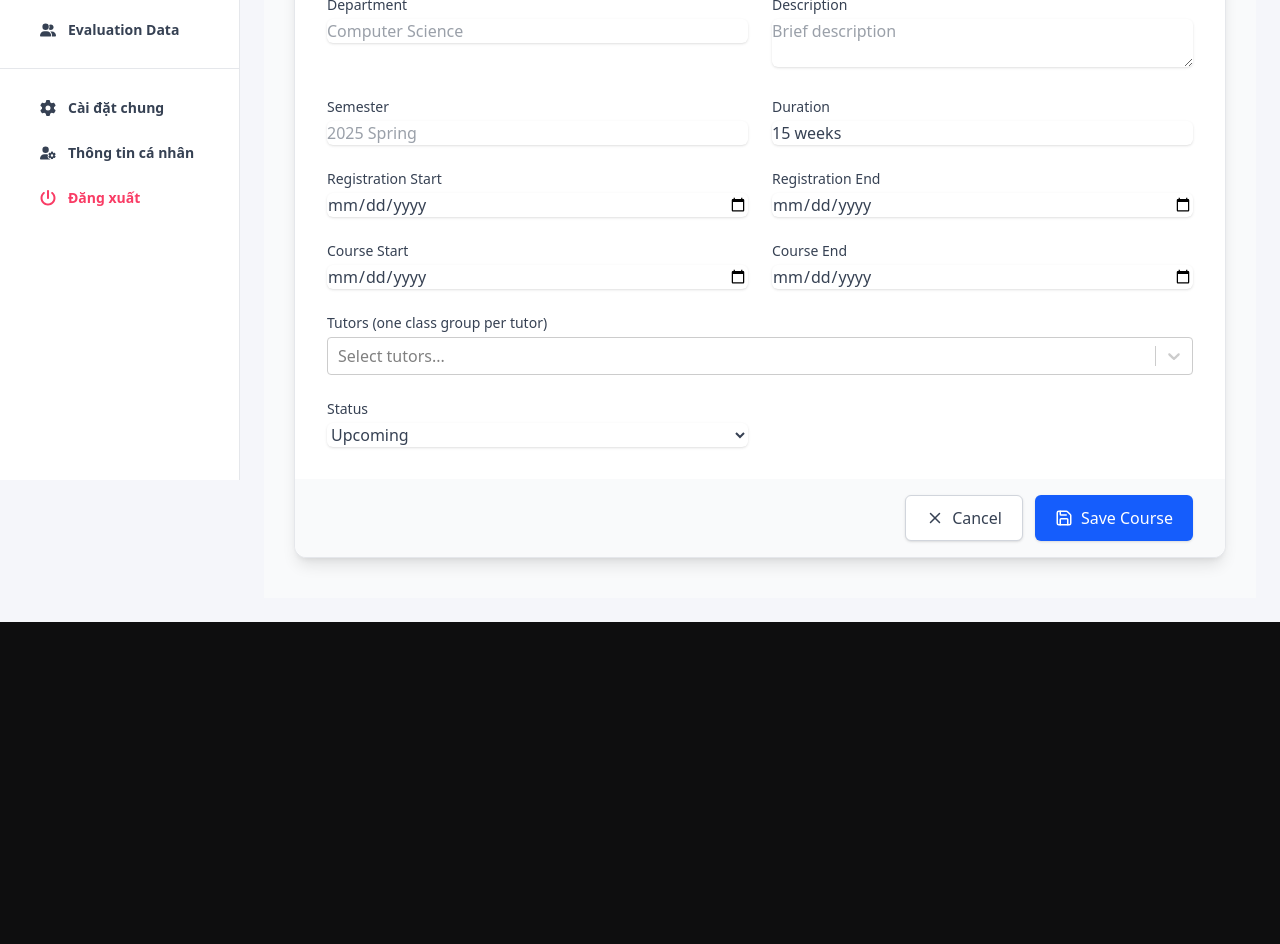
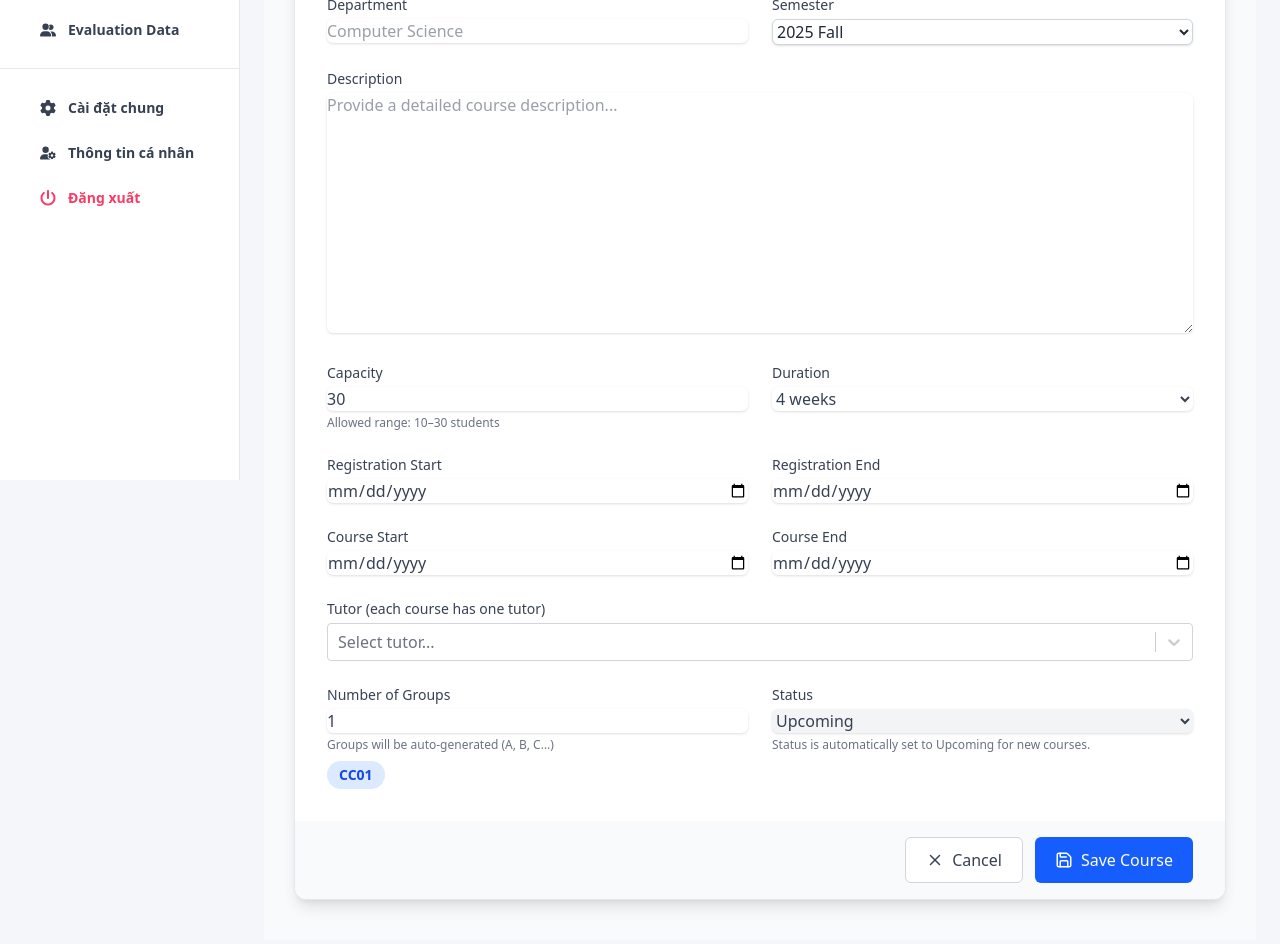
Before and after one commit to tantailuong099-cloud/CO3001_Project_FrontEnd, a Next.js app: page /admin/program/new in a window 1280 px wide. Shown: the part 320-1264 px from the top of the page. Before the commit the page ends 942 px from the top, so only its background shows below. Built offline with nearby package versions, Linux system fonts and the light colour scheme; no server answers.

Commit message:
add Create Course functionality with auto-generated class groups

```diff
--- a/src/app/(admin)/admin/program/new/page.tsx
+++ b/src/app/(admin)/admin/program/new/page.tsx
@@ -1,4 +1,5 @@
-// src/app/(admin)/admin/program/new/page.tsx
+// CO3001_Project_FrontEnd_main\src\app\(admin)\admin\program\new\page.tsx
+
 "use client";
 
 import React, { useEffect, useState } from "react";
@@ -21,12 +22,14 @@ interface CourseFormData {
   description: string;
   duration: string;
   semester: string;
+  capacity: number;
   registrationStart: string;
   registrationEnd: string;
   courseStart: string;
   courseEnd: string;
   tutors: string[];
-  status: CourseStatus;
+  classGroups: string[];   // NEW
+  groupCount: number;      // NEW
 }
 
 const initialFormData: CourseFormData = {
@@ -36,12 +39,39 @@ const initialFormData: CourseFormData = {
   description: "",
   duration: "15 weeks",
   semester: "",
+  capacity: 30,
   registrationStart: "",
   registrationEnd: "",
   courseStart: "",
   courseEnd: "",
   tutors: [],
-  status: "upcoming",
+  classGroups: [],
+  groupCount: 1,
+};
+
+const COURSE_NAMES: Record<string, string> = {
+  CO3045: "Game Programming",
+  CO3047: "Advanced Computer Networks",
+  CO3049: "Web Programming",
+  CO3051: "Mobile Systems",
+  CO3057: "Digital Image Processing and Computer Vision",
+  CO3059: "Computer Graphics",
+  CO3061: "Introduction to Artificial Intelligence",
+  CO3065: "Advanced Software Engineering",
+  CO3067: "Parallel Computing",
+  CO3069: "Cryptography and Network Security",
+  CO3071: "Distributed Systems",
+  CO3083: "Advance Cryptography and Coding Theory",
+  CO3085: "Natural Language Processing",
+  CO3089: "High Performance Computing Topics",
+  C03115: "Systems Analysis and Design",
+  CO4025: "Information and Social Networks",
+  CO3117: "Machine Learning",
+  CO4031: "Data Warehouses and Decision Support Systems",
+  CO4033: "Big Data Analytics and Business Intelligence",
+  CO4035: "Enterprise Resource Planning Systems",
+  CO4037: "Management Information Systems",
+  CO4039: "Biometric Security",
 };
 
 export default function AddNewCoursePage() {
@@ -52,17 +82,18 @@ export default function AddNewCoursePage() {
 
   const BACKEND_URL = process.env.NEXT_PUBLIC_API_URL || "http://localhost:4000";
 
-  // Fetch tutors
+  // -------------------------------
+  // Fetch all tutors (one tutor per course)
+  // -------------------------------
   useEffect(() => {
     async function fetchTutors() {
       try {
-        console.log("Fetching tutors...");
-        const res = await fetch(`${BACKEND_URL}/api/user/Tutor`);
-        console.log("Fetch response:", res);
+        const res = await fetch(`${BACKEND_URL}/api/user/Tutor`, {
+          credentials: "include",
+        });
         if (!res.ok) throw new Error("Failed to fetch tutors");
         const data = await res.json();
-        setTutorList(data);  // <-- actually set the tutor list
-        console.log("Tutor data:", data);
+        setTutorList(data);
       } catch (err) {
         console.error("Failed to fetch tutors:", err);
       }
@@ -71,50 +102,151 @@ export default function AddNewCoursePage() {
   }, []);
 
 
+  // -------------------------------
+  // Helper: Generate Class Groups
+  // -------------------------------
+  const generateGroups = (count: number): string[] => {
+    return Array.from({ length: count }, (_, i) =>
+      `CC${String(i + 1).padStart(2, "0")}`
+    );
+  };
+
+
+
+  // -------------------------------
+  // Form Change Handlers
+  // -------------------------------
   const handleChange = (
     e: React.ChangeEvent<HTMLInputElement | HTMLSelectElement | HTMLTextAreaElement>
   ) => {
     const { name, value } = e.target;
+
+    // Special fields that must be numbers
+    if (name === "capacity" || name === "groupCount") {
+      setFormData((prev) => ({
+        ...prev,
+        [name]: Number(value),
+      }));
+      return;
+    }
+
+    // Auto-fill courseName when entering courseCode
+    if (name === "courseCode") {
+      const upper = value.toUpperCase();
+      setFormData((prev) => ({
+        ...prev,
+        courseCode: upper,
+        courseName: COURSE_NAMES[upper] ?? prev.courseName,
+      }));
+      return;
+    }
+    // Default
     setFormData((prev) => ({ ...prev, [name]: value }));
   };
 
-  const handleTutorSelect = (e: React.ChangeEvent<HTMLSelectElement>) => {
-    const selected = Array.from(e.target.selectedOptions).map((opt) => opt.value);
-    setFormData((prev) => ({ ...prev, tutors: selected }));
+  const handleTutorSelectChange = (selected: any) => {
+    setFormData((prev) => ({
+      ...prev,
+      tutors: selected ? [selected.value] : [],
+    }));
   };
 
-  const tutorOptions = tutorList.map((tutor) => ({
-    value: tutor._id,
-    label: `${tutor.name} (${tutor.email})`,
+
+  // Convert weeks to number
+  const parseWeeks = (duration: string) =>
+    parseInt(duration.split(" ")[0], 10);
+
+  // Format YYYY-MM-DD
+  const toDateInputValue = (date: Date) =>
+    date.toISOString().split("T")[0];
+
+  // Add days
+  const addDays = (date: Date, days: number) => {
+    const d = new Date(date);
+    d.setDate(d.getDate() + days);
+    return d;
+  };
+
+  // Auto-update when registrationStart changes
+  const handleRegistrationStartChange = (start: string) => {
+    const startDate = new Date(start);
+    const registrationEnd = addDays(startDate, 14); // +2 weeks
+    const courseStart = registrationEnd;
+    const durationWeeks = parseWeeks(formData.duration);
+    const courseEnd = addDays(courseStart, durationWeeks * 7);
+
+    setFormData((prev) => ({
+      ...prev,
+      registrationStart: start,
+      registrationEnd: toDateInputValue(registrationEnd),
+      courseStart: toDateInputValue(courseStart),
+      courseEnd: toDateInputValue(courseEnd),
     }));
+  };
 
-  // Handler for react-select
-  const handleTutorSelectChange = (selected: any) => {
-    setFormData({
-      ...formData,
-      tutors: selected ? selected.map((s: any) => s.value) : [],
-    });
+  // Auto-update when duration changes
+  const handleDurationChange = (duration: string) => {
+    const regEnd = new Date(formData.registrationEnd);
+    const start = new Date(formData.courseStart);
+
+    const weeks = parseWeeks(duration);
+    const newCourseEnd = addDays(start || regEnd, weeks * 7);
+
+    setFormData((prev) => ({
+      ...prev,
+      duration,
+      courseEnd: toDateInputValue(newCourseEnd),
+    }));
   };
+
 
   const handleGoBack = () => router.push("/admin/program");
 
+
+  // -------------------------------
+  // Submit Form
+  // -------------------------------
   const handleSubmit = async (e: React.FormEvent) => {
     e.preventDefault();
+
     if (!formData.tutors.length) {
-      alert("Please select at least one tutor.");
+      alert("Please select a tutor.");
+      return;
+    }
+
+    if (formData.groupCount < 1) {
+      alert("Number of groups must be at least 1.");
       return;
     }
 
     setIsLoading(true);
+
     try {
+      const classGroups = generateGroups(formData.groupCount);
+
+      const payload = {
+        ...formData,
+        classGroups,
+        status: "upcoming",
+      };
+
+      console.log("🔵 SENDING PAYLOAD:", JSON.stringify(payload, null, 2));
+
       const res = await fetch(`${BACKEND_URL}/api/course/create`, {
         method: "POST",
         headers: { "Content-Type": "application/json" },
-        body: JSON.stringify(formData),
+        credentials: "include",
+        body: JSON.stringify(payload),
       });
+
+      console.log("🟠 BACKEND RESPONSE STATUS:", res.status);
+      console.log("🟠 BACKEND RESPONSE TEXT:", await res.text());
+
       if (!res.ok) throw new Error("Failed to create course");
+
       alert("Course and class groups created successfully!");
       router.push("/admin/program");
+
     } catch (err) {
       console.error(err);
       alert("Error creating course. Check console for details.");
@@ -123,14 +255,25 @@ export default function AddNewCoursePage() {
     }
   };
 
+
+  // -------------------------------
+  // Render UI
+  // -------------------------------
+  const tutorOptions = tutorList.map((tutor) => ({
+    value: tutor._id,
+    label: `${tutor.name} (${tutor.email})`,
+  }));
+
   return (
     <div className="py-10 px-[30px] min-h-screen bg-gray-50">
+
       {/* Header */}
       <div className="flex items-center justify-between gap-5 mb-8">
         <div>
           <h1 className="text-4xl font-bold text-gray-900 mb-2">Add New Course</h1>
           <p className="text-gray-600 text-sm font-medium">Admin / Courses / New</p>
         </div>
+
         <button
           onClick={handleGoBack}
           className="flex items-center gap-2 bg-white text-gray-700 px-5 py-2.5 rounded-md hover:bg-gray-50 transition font-medium shadow-sm border border-gray-300"
@@ -139,10 +282,12 @@ export default function AddNewCoursePage() {
         </button>
       </div>
 
+
       {/* Form */}
       <div className="bg-white shadow-lg rounded-xl border border-gray-200">
         <form onSubmit={handleSubmit}>
           <div className="p-8 grid grid-cols-1 md:grid-cols-2 gap-6">
+
             {/* Course Code */}
             <div>
               <label className="block text-sm font-medium text-gray-700 mb-1">Course Code</label>
@@ -152,8 +297,8 @@ export default function AddNewCoursePage() {
                 value={formData.courseCode}
                 onChange={handleChange}
                 required
-                className="w-full rounded-md border-gray-300 shadow-sm focus:border-blue-500 focus:ring-blue-500 text-gray-700"
                 placeholder="CO3001"
+                className="w-full rounded-md border-gray-300 text-gray-700 shadow-sm focus:border-blue-500"
               />
             </div>
 
@@ -166,8 +311,8 @@ export default function AddNewCoursePage() {
                 value={formData.courseName}
                 onChange={handleChange}
                 required
-                className="w-full rounded-md border-gray-300 shadow-sm focus:border-blue-500 focus:ring-blue-500 text-gray-700"
-                placeholder="Computer Networks"
+                placeholder="Machine Learning"
+                className="w-full rounded-md border-gray-300 shadow-sm text-gray-700 focus:border-blue-500"
               />
             </div>
 
@@ -179,129 +324,232 @@ export default function AddNewCoursePage() {
                 name="department"
                 value={formData.department}
                 onChange={handleChange}
-                className="w-full rounded-md border-gray-300 shadow-sm focus:border-blue-500 focus:ring-blue-500 text-gray-700"
                 placeholder="Computer Science"
-              />
-            </div>
-
-            {/* Description */}
-            <div>
-              <label className="block text-sm font-medium text-gray-700 mb-1">Description</label>
-              <textarea
-                name="description"
-                value={formData.description}
-                onChange={handleChange}
-                className="w-full rounded-md border-gray-300 shadow-sm focus:border-blue-500 focus:ring-blue-500 text-gray-700"
-                placeholder="Brief description"
+                className="w-full rounded-md border-gray-300 shadow-sm text-gray-700 focus:border-blue-500"
               />
             </div>
 
             {/* Semester */}
             <div>
               <label className="block text-sm font-medium text-gray-700 mb-1">Semester</label>
-              <input
-                type="text"
+              <select
                 name="semester"
                 value={formData.semester}
                 onChange={handleChange}
-                placeholder="2025 Spring"
-                className="w-full rounded-md border-gray-300 shadow-sm focus:border-blue-500 focus:ring-blue-500 text-gray-700"
+                className="w-full rounded-md border border-gray-300 bg-white text-gray-800 shadow-sm focus:ring-blue-500 focus:border-blue-500"
+              >
+                <option value="2025 Fall">2025 Fall</option>
+                <option value="2026 Spring">2026 Spring</option>
+              </select>
+            </div>
+
+            {/* Description (full width, big textarea) */}
+            <div className="md:col-span-2">
+              <label className="block text-sm font-medium text-gray-700 mb-1">Description</label>
+              <textarea
+                name="description"
+                value={formData.description}
+                onChange={handleChange}
+                placeholder="Provide a detailed course description..."
+                rows={10}
+                className="w-full rounded-md border-gray-300 shadow-sm text-gray-700 focus:border-blue-500 resize-y"
               />
+            </div>
+
+            {/* Capacity */}
+            <div>
+              <label className="block text-sm font-medium text-gray-700 mb-1">Capacity</label>
+              <input
+                type="number"
+                name="capacity"
+                min={10}
+                max={30}
+                value={formData.capacity}
+                onChange={handleChange}
+                className="w-full rounded-md border-gray-300 shadow-sm text-gray-700 focus:border-blue-500"
+              />
+              <p className="text-xs text-gray-500 mt-1">Allowed range: 10–30 students</p>
             </div>
 
             {/* Duration */}
             <div>
               <label className="block text-sm font-medium text-gray-700 mb-1">Duration</label>
-              <input
-                type="text"
+              <select
                 name="duration"
                 value={formData.duration}
-                onChange={handleChange}
-                placeholder="15 weeks"
-                className="w-full rounded-md border-gray-300 shadow-sm focus:border-blue-500 focus:ring-blue-500 text-gray-700"
-              />
+                onChange={(e) => handleDurationChange(e.target.value)}
+                className="w-full rounded-md border-gray-300 text-gray-700 shadow-sm focus:border-blue-500 bg-white"
+              >
+                <option value="4 weeks">4 weeks</option>
+                <option value="6 weeks">6 weeks</option>
+                <option value="8 weeks">8 weeks</option>
+                <option value="10 weeks">10 weeks</option>
+              </select>
             </div>
 
             {/* Registration Start */}
             <div>
-              <label className="block text-sm font-medium text-gray-700 mb-1">Registration Start</label>
+              <label className="block text-sm font-medium text-gray-700 mb-1">
+                Registration Start
+              </label>
               <input
                 type="date"
                 name="registrationStart"
                 value={formData.registrationStart}
-                onChange={handleChange}
-                className="w-full rounded-md border-gray-300 shadow-sm focus:border-blue-500 focus:ring-blue-500 text-gray-700"
+                onChange={(e) => handleRegistrationStartChange(e.target.value)}
+                className="w-full rounded-md border-gray-300 shadow-sm text-gray-700 focus:border-blue-500"
               />
             </div>
 
-            {/* Registration End */}
+            {/* Registration End (auto-calculated but editable) */}
             <div>
-              <label className="block text-sm font-medium text-gray-700 mb-1">Registration End</label>
+              <label className="block text-sm font-medium text-gray-700 mb-1">
+                Registration End
+              </label>
               <input
                 type="date"
                 name="registrationEnd"
                 value={formData.registrationEnd}
                 onChange={handleChange}
-                className="w-full rounded-md border-gray-300 shadow-sm focus:border-blue-500 focus:ring-blue-500 text-gray-700"
+                className="w-full rounded-md border-gray-300 shadow-sm text-gray-700 focus:border-blue-500"
               />
             </div>
 
             {/* Course Start */}
             <div>
-              <label className="block text-sm font-medium text-gray-700 mb-1">Course Start</label>
+              <label className="block text-sm font-medium text-gray-700 mb-1">
+                Course Start
+              </label>
               <input
                 type="date"
                 name="courseStart"
                 value={formData.courseStart}
                 onChange={handleChange}
-                className="w-full rounded-md border-gray-300 shadow-sm focus:border-blue-500 focus:ring-blue-500 text-gray-700"
+                className="w-full rounded-md border-gray-300 shadow-sm text-gray-700 focus:border-blue-500"
               />
             </div>
 
             {/* Course End */}
             <div>
-              <label className="block text-sm font-medium text-gray-700 mb-1">Course End</label>
+              <label className="block text-sm font-medium text-gray-700 mb-1">
+                Course End
+              </label>
               <input
                 type="date"
                 name="courseEnd"
                 value={formData.courseEnd}
                 onChange={handleChange}
-                className="w-full rounded-md border-gray-300 shadow-sm focus:border-blue-500 focus:ring-blue-500 text-gray-700"
+                className="w-full rounded-md border-gray-300 shadow-sm text-gray-700 focus:border-blue-500"
               />
             </div>
 
-            {/* Tutors Multi-Select */}
+
+            {/* Tutors */}
             <div className="md:col-span-2">
               <label className="block text-sm font-medium text-gray-700 mb-1">
-                Tutors (one class group per tutor)
+                Tutor (each course has one tutor)
               </label>
               <Select
-                isMulti
                 options={tutorOptions}
+                isMulti={false}
                 value={tutorOptions.filter((opt) => formData.tutors.includes(opt.value))}
-                onChange={handleTutorSelectChange}
-                className="basic-multi-select text-gray-700"
+                onChange={(option) =>
+                  setFormData({ ...formData, tutors: option ? [option.value] : [] })
+                }
+                placeholder="Select tutor..."
                 classNamePrefix="select"
-                placeholder="Select tutors..."
+                className="text-gray-800"  // affects wrapper
+                styles={{
+                  control: (base) => ({
+                    ...base,
+                    backgroundColor: "white",
+                    color: "#111827", // gray-900
+                    borderColor: "#d1d5db", // gray-300
+                  }),
+                  singleValue: (base) => ({
+                    ...base,
+                    color: "#111827", // selected text color
+                  }),
+                  input: (base) => ({
+                    ...base,
+                    color: "#111827", // typing text color
+                  }),
+                  placeholder: (base) => ({
+                    ...base,
+                    color: "#6b7280", // gray-500
+                  }),
+                  menu: (base) => ({
+                    ...base,
+                    backgroundColor: "white",
+                    color: "#111827",
+                  }),
+                  option: (base, state) => ({
+                    ...base,
+                    backgroundColor: state.isFocused ? "#e5e7eb" : "white", // gray-200 hover
+                    color: "#111827",
+                  }),
+                }}
               />
+
             </div>
+
+
+            {/* Number of Groups */}
+            <div>
+              <label className="block text-sm font-medium text-gray-700 mb-1">
+                Number of Groups
+              </label>
+              <input
+                type="number"
+                min={1}
+                max={10}
+                value={formData.groupCount}
+                onChange={(e) =>
+                  setFormData({ ...formData, groupCount: Number(e.target.value) })
+                }
+                className="w-full rounded-md border-gray-300 shadow-sm text-gray-700 focus:border-blue-500"
+              />
+              <p className="text-xs text-gray-500 mt-1">
+                Groups will be auto-generated (A, B, C…)
+              </p>
+
+              {/* Preview groups */}
+              {formData.groupCount > 0 && (
+                <div className="mt-2 flex flex-wrap gap-2 text-sm text-blue-700">
+                  {generateGroups(formData.groupCount).map((g) => (
+                    <span
+                      key={g}
+                      className="px-3 py-1 bg-blue-100 rounded-full font-semibold"
+                    >
+                      {g}
+                    </span>
+                  ))}
+                </div>
+              )}
+            </div>
+
 
             {/* Status */}
               <div>
-              <label className="block text-sm font-medium text-gray-700 mb-1">Status</label>
+                <label className="block text-sm font-medium text-gray-700 mb-1">
+                  Status
+                </label>
+
                 <select
                   name="status"
-                value={formData.status}
-                onChange={handleChange}
-                className="w-full rounded-md border-gray-300 shadow-sm focus:border-blue-500 focus:ring-blue-500 text-gray-700"
+                  value="upcoming"
+                  disabled
+                  className="w-full rounded-md border-gray-300 text-gray-700 bg-gray-100 shadow-sm"
                 >
                   <option value="upcoming">Upcoming</option>
-                <option value="registration">Registration</option>
-                <option value="ongoing">Ongoing</option>
-                <option value="completed">Completed</option>
                 </select>
+
+                <p className="text-xs text-gray-500 mt-1">
+                  Status is automatically set to Upcoming for new courses.
+                </p>
               </div>
           </div>
+
 
           {/* Footer */}
           <div className="bg-gray-50 px-8 py-4 rounded-b-xl flex justify-end gap-3">
@@ -309,18 +557,20 @@ export default function AddNewCoursePage() {
               type="button"
               onClick={handleGoBack}
               disabled={isLoading}
-              className="flex items-center gap-2 bg-white text-gray-700 px-5 py-2.5 rounded-md hover:bg-gray-50 transition font-medium shadow-sm border border-gray-300 disabled:opacity-50"
+              className="flex items-center gap-2 bg-white text-gray-700 px-5 py-2.5 rounded-md border border-gray-300 hover:bg-gray-50 disabled:opacity-50"
             >
               <X size={18} /> Cancel
             </button>
+
             <button
               type="submit"
               disabled={isLoading}
-              className="flex items-center gap-2 bg-blue-600 text-white px-5 py-2.5 rounded-md hover:bg-blue-700 transition font-medium shadow-sm disabled:opacity-50 disabled:bg-blue-400"
+              className="flex items-center gap-2 bg-blue-600 text-white text-gray-700 px-5 py-2.5 rounded-md hover:bg-blue-700 disabled:opacity-50 disabled:bg-blue-400"
             >
               <Save size={18} /> {isLoading ? "Saving..." : "Save Course"}
             </button>
           </div>
+
         </form>
       </div>
     </div>
--- a/src/app/(admin)/admin/program/page.tsx
+++ b/src/app/(admin)/admin/program/page.tsx
@@ -336,7 +336,11 @@ export default function ProgramAdminPage() {
       {/* Delete modal */}
       {isModalOpen && targetId && (
         <DeleteConfirmationModal
-          itemName={registrations.find((c) => c._id === targetId)?.courseName || "this class group"}
+          itemName={
+            registrations.find(
+              (r) => `${r.courseCode}_${r.classGroup}` === targetId
+            )?.courseName || "this class group"
+          }
           onConfirm={confirmDelete}
           onCancel={closeDeleteModal}
           isLoading={isLoading}
```
Lines whose indentation alone changed are shown as unchanged.
